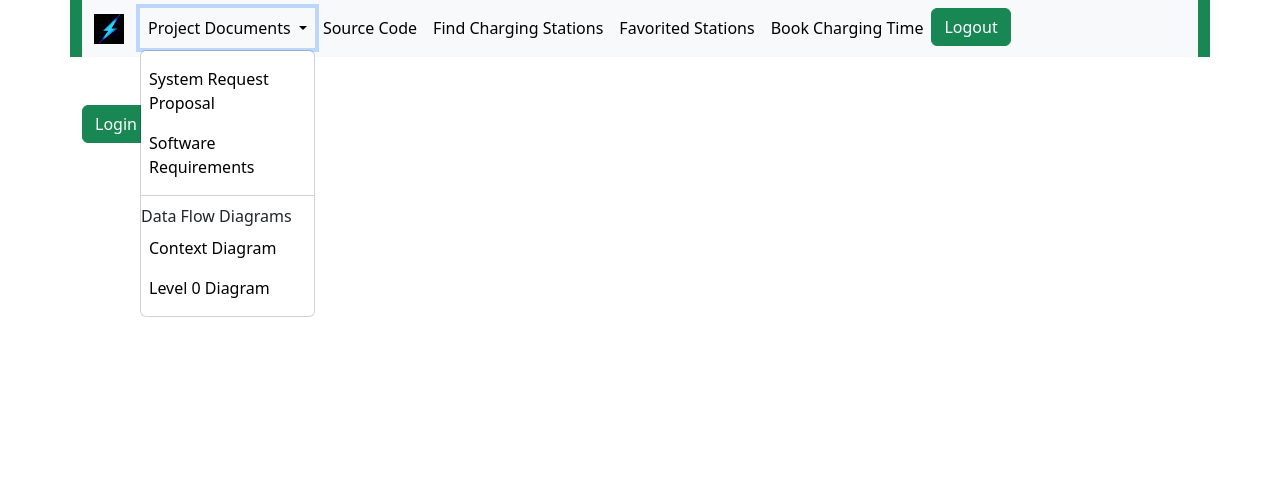
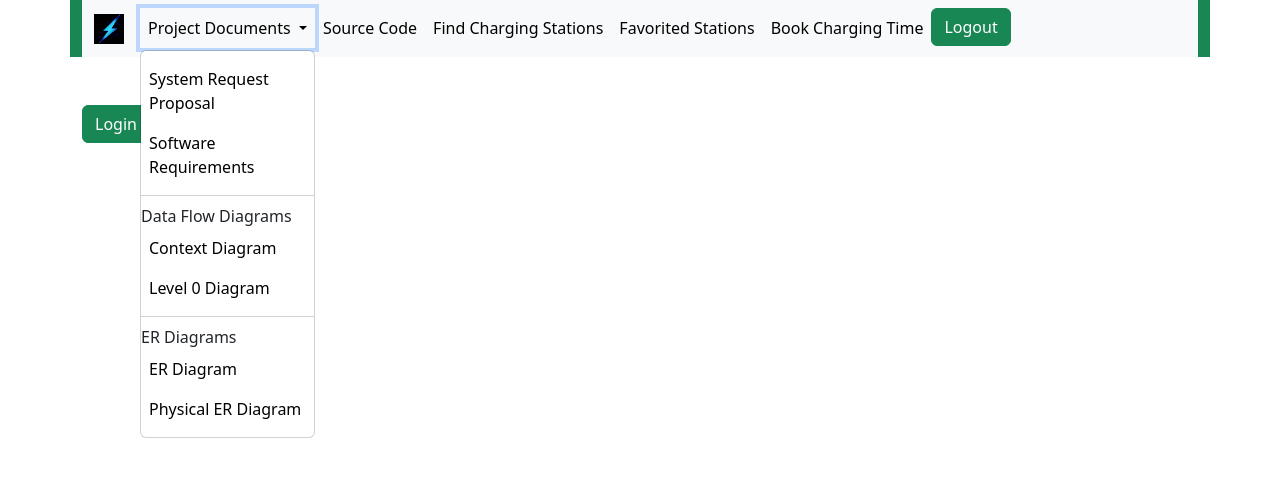
Before and after one commit to uAreHere/ISI-490-EV-Charging-Services-Locator, a PHP site: page /ISI-490-WEBAPP/user-session.php in a window 1280 px wide, after a click on "Project Documents". Shown: the part 49-526 px from the top of the page. Run offline with PHP 8.4, Linux system fonts and the light colour scheme.

Commit message:
fixed menu links

```diff
--- a/header-registeredUser.php
+++ b/header-registeredUser.php
@@ -49,6 +49,15 @@
                             <a class="nav-link active" aria-current="page"
                                     href="https://ec2-3-239-216-152.compute-1.amazonaws.com/ProjectPlanningDocs/DFD-Level0-Diagram.pdf">Level 0 Diagram</a>
                             </li>
+                            <li><hr class="dropdown-divider">ER Diagrams</li>
+                            <li class="nav-item">
+                            <a class="nav-link active" aria-current="page"
+                                    href="https://ec2-3-239-216-152.compute-1.amazonaws.com/ProjectPlanningDocs/ER-Diagram.pdf">ER Diagram</a>
+                            </li>
+                            <li class="nav-item">
+                            <a class="nav-link active" aria-current="page"
+                                    href="https://ec2-3-239-216-152.compute-1.amazonaws.com/ProjectPlanningDocs/ER-Diagram-Physical.pdf">Physical ER Diagram</a>
+                            </li>
                             </ul>
                         </li>
                         <li class="nav-item">
@@ -59,7 +68,7 @@
                             <a class="nav-link active" href="/ISI-490-WEBAPP/station-locator-registeredUser.php">Find Charging Stations</a>
                         </li>
                         <li class="nav-item">
-                            <a class="nav-link active" href="#">Favorited Stations</a>
+                            <a class="nav-link active" href="/ISI-490-WEBAPP/user-session.php">Favorited Stations</a>
                         </li>
                         <li class="nav-item">
                             <a class="nav-link active" href="#">Book Charging Time</a>
```
Also changed, not shown: header.php (+9 -0 lines).
